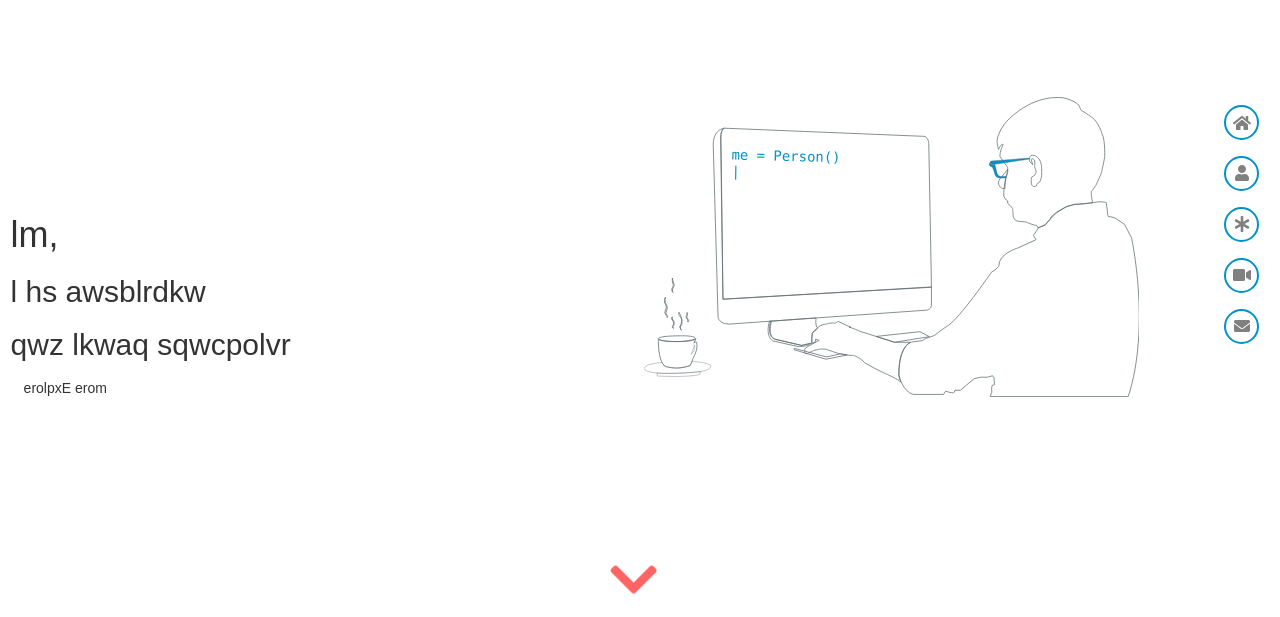
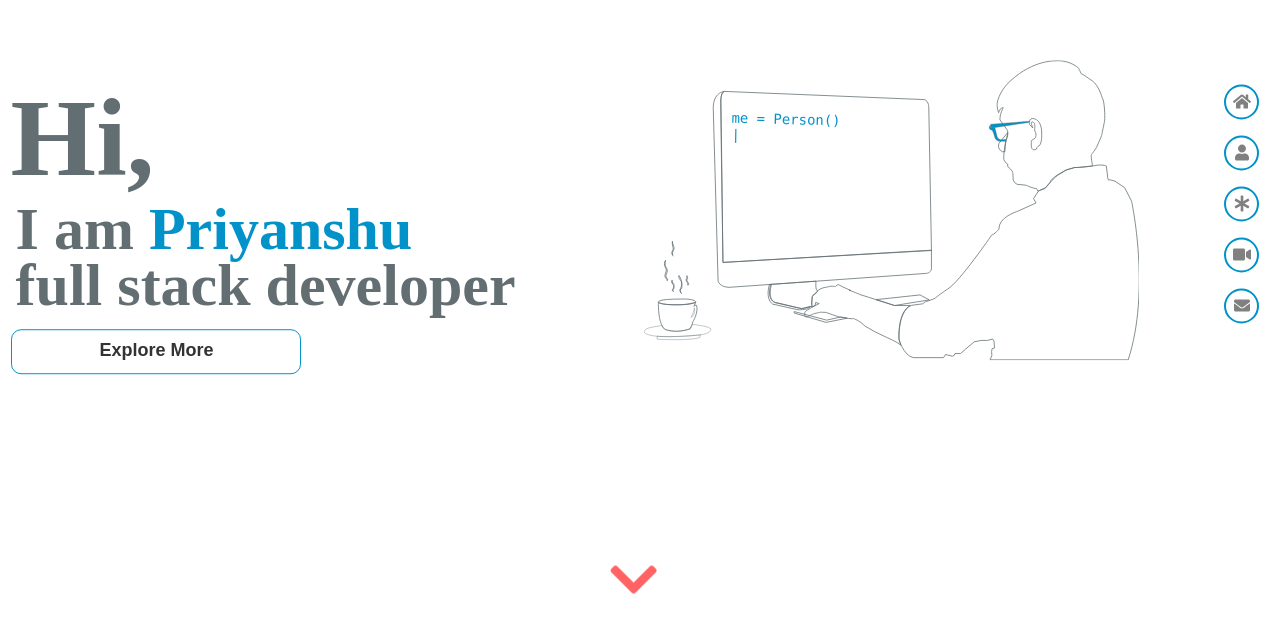
Before and after one commit to PriyanshuAgarwal/priyanshu_agarwal, a React (Create React App) app: page / in a window 1280 px wide. Shown: the part 183-800 px from the top of the page. Built offline with nearby package versions, Linux system fonts and the light colour scheme.

Commit message:
Finish home component

```diff
--- a/src/App.js
+++ b/src/App.js
@@ -7,33 +7,43 @@ class App extends Component {
     return (
       <div className="App">
         <div className="App-intro">
-            <div class="sidebar">
+            <div className="sidebar">
               <ul>
                 <li>
                   <div className="icon">
-                    <i class="fas fa-home fa-2x"></i>
+                    <a href="/">
+                      <i className="fas fa-home fa-2x"></i>
+                    </a>
                   </div>
                 </li>
+                <li>
                   <div className="icon">
+                    <a href="/about">
+                      <i className="fas fa-user fa-2x"></i>
+                    </a>
+                  </div>
+                </li>
                 <li>
-                    <i class="fas fa-user fa-2x"></i>
+                  <div className="icon">
+                    <a href="/skills">
+                      <i className="fas fa-asterisk fa-2x"></i>
+                    </a>
+                   </div>
                 </li>
+                <li>
+                  <div className="icon">
+                    <a href="/projects">
+                      <i className="fas fa-video fa-2x"></i>
+                    </a>
                   </div>
+                </li>
+                <li>
                   <div className="icon">
-                  <li>
-                    <i class="fas fa-asterisk fa-2x"></i>
+                    <a href="/contact">
+                      <i className="fas fa-envelope fa-2x"></i>
+                    </a>
+                  </div>
                 </li>
-                </div>
-                <div className="icon">
-                  <li>
-                    <i class="fas fa-video fa-2x"></i>
-                  </li>
-                </div>
-                <div className="icon">
-                  <li>
-                    <i class="fas fa-envelope fa-2x"></i>
-                  </li>
-                </div>
               </ul>
             </div>
             <div>
--- a/src/css/App.css
+++ b/src/css/App.css
@@ -52,12 +52,9 @@
     display: flex;
     justify-content: right;
     position: fixed;
-    top: 36%;
+    top: 50%;
+    transform: translateY(-50%);
     right: 0%
-  }
-
-  .li {
-    margin-bottom: 7px;
   }
 
   .fa-2x {
@@ -75,4 +72,18 @@
     justify-content: center;
     display: flex;
     margin-bottom: 16px;
+    cursor: pointer;
   }
+
+  .btn-ctn{
+    font-family: Raleway Regular,sans-serif;
+    width: 290px;
+    height: 45px;
+    border: 1.5px solid #0192c9;
+    display: flex;
+    justify-content: center;
+    align-items: center;
+    border-radius: 10px;
+    padding-left: 2px;
+    cursor: pointer;
+  }
--- a/src/css/home.css
+++ b/src/css/home.css
@@ -3,12 +3,14 @@
     flex-direction: column;
     text-align: left;
     justify-content: flex-end;
-
+    font-weight: bold;
+    font-family: initial;
 }
 
 .home-container {
     position: absolute;
-    top: 35%;
+    top: 50%;
+    transform: translateY(-50%);
     margin-left: 2%;
     display: flex;
     width: 87%;
@@ -58,3 +60,22 @@
     opacity: 1;
     -webkit-transition: 1.2s ease;
   }
+
+  .extra-large {
+    font-size: 110px;
+    color: #626e72;
+    padding: 0;
+    margin-bottom: -14px;
+  }
+
+  .large {
+    font-size: 60px;
+    color: #626e72;
+    margin-top: -30px;
+    padding-left: 5px;
+
+  }
+
+  .large span {
+    color: #0192c9;
+  }
--- a/src/home.js
+++ b/src/home.js
@@ -6,21 +6,16 @@ class Home extends Component {
     render() {
       return (
         <div>
-            <div class='home-container'>
+            <div className='home-container'>
                 <div className="home-text">
-                    {/* <div className="row">
-                        <h1>Hi,</h1>
-                        <h2>I am Priyanshu</h2>
-                        <h2>full stack developer</h2>
-                    </div> */}
-                        <div className="row">
-                        <h1>lm,</h1>
-                        <h2>l hs awsblrdkw</h2>
-                        <h2>qwz lkwaq sqwcpolvr</h2>
+                    <div className="row">
+                        <div className='extra-large'>Hi,</div>
+                        <div className='large'>I am <span>Priyanshu</span></div>
+                        <div className='large'>full stack developer</div>
                     </div>
                     <div className="bttn-wrapper row">
-                        <div className= "btn">
-                            erolpxE erom
+                        <div className= "btn-ctn">
+                            Explore More
                         </div>
                     </div>
                 </div>
@@ -29,7 +24,7 @@ class Home extends Component {
                 </div>
             </div>
             <div>
-                <i id="moveDown" class="fa fa-chevron-down fa-3x bounce"></i>
+                <i id="moveDown" className="fa fa-chevron-down fa-3x bounce"></i>
             </div>
         </div>
       );
```
Lines whose indentation alone changed are shown as unchanged.
